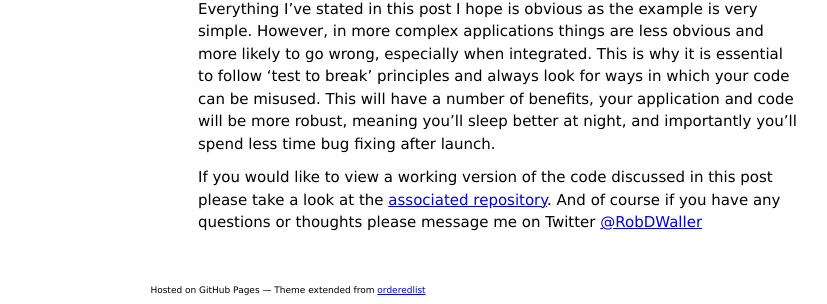
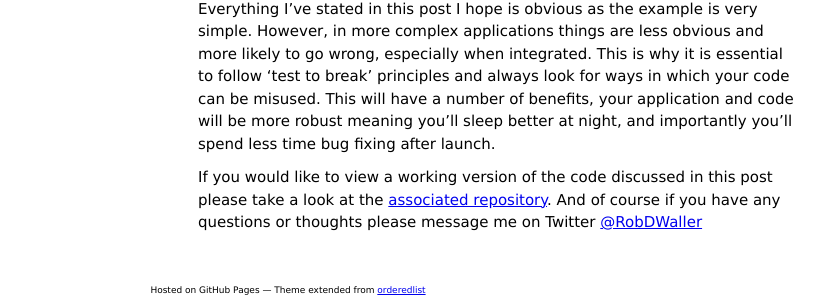
Before and after one commit to RobDWaller/robdwaller.github.io, a Jekyll site: the page built from _posts/2018-01-15-why-you-must-test-to-break.md, in a window 1280 px wide and 900 px high, scrolled down 5369 px. Shown: the part 543-847 px from the top of the window, without its empty margins (352-1179 px from the left). Built offline with Jekyll 4.4.1, drawn with Linux system fonts in a browser that asks for light colours.

Commit message:
fixed minor typo

```diff
--- a/_posts/2018-01-15-why-you-must-test-to-break.md
+++ b/_posts/2018-01-15-why-you-must-test-to-break.md
@@ -230,6 +230,6 @@ private function validate(): void
 
 Our code now fulfils the tests and it can only be used in one way. A developer cannot throw a Car object at the Order object without complying with our application rules. And it means our code and application are now more robust and properly tested.
 
-Everything I've stated in this post I hope is obvious as the example is very simple. However, in more complex applications things are less obvious and more likely to go wrong, especially when integrated. This is why it is essential to follow 'test to break' principles and always look for ways in which your code can be misused. This will have a number of benefits, your application and code will be more robust, meaning you'll sleep better at night, and importantly you'll spend less time bug fixing after launch.
+Everything I've stated in this post I hope is obvious as the example is very simple. However, in more complex applications things are less obvious and more likely to go wrong, especially when integrated. This is why it is essential to follow 'test to break' principles and always look for ways in which your code can be misused. This will have a number of benefits, your application and code will be more robust meaning you'll sleep better at night, and importantly you'll spend less time bug fixing after launch.
 
 If you would like to view a working version of the code discussed in this post please take a look at the [associated repository](https://github.com/RobDWaller/test-to-break). And of course if you have any questions or thoughts please message me on Twitter [@RobDWaller](https://twitter.com/RobDWaller)
```
